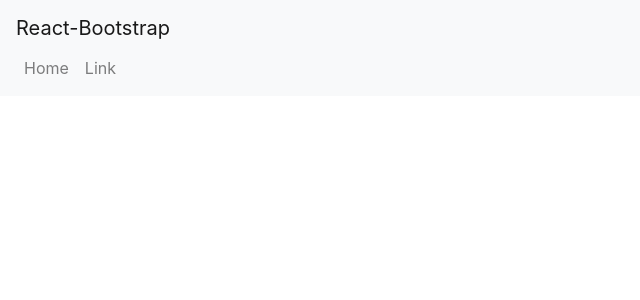
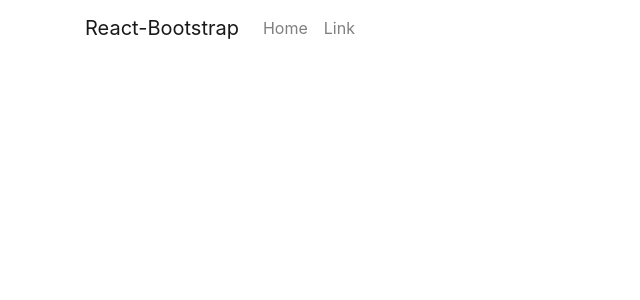
Before and after one commit to Apollon999/Social-app-react, a React (Create React App) app: page / in a window 1280 px wide. Shown: the top 300 px of the page, without its empty margins (0-640 px from the left). Built offline with nearby package versions, Linux system fonts and the light colour scheme.

Commit message:
get the navbars basic structure done

```diff
--- a/src/components/NavBar.js
+++ b/src/components/NavBar.js
@@ -3,8 +3,8 @@
 
 const NavBar = () => {
   return (
-    <Navbar bg="light" expand="lg">
-      <container>
+    <Navbar expand="md" fixed="top">
+      <Container>
         <Navbar.Brand href="#home">React-Bootstrap</Navbar.Brand>
         <Navbar.Toggle aria-controls="basic-navbar-nav" />
         <Navbar.Collapse id="basic-navbar-nav">
@@ -13,7 +13,7 @@
             <Nav.Link href="#link">Link</Nav.Link>
           </Nav>
         </Navbar.Collapse>
-      </container>
+      </Container>
     </Navbar>
   );
 };
```
